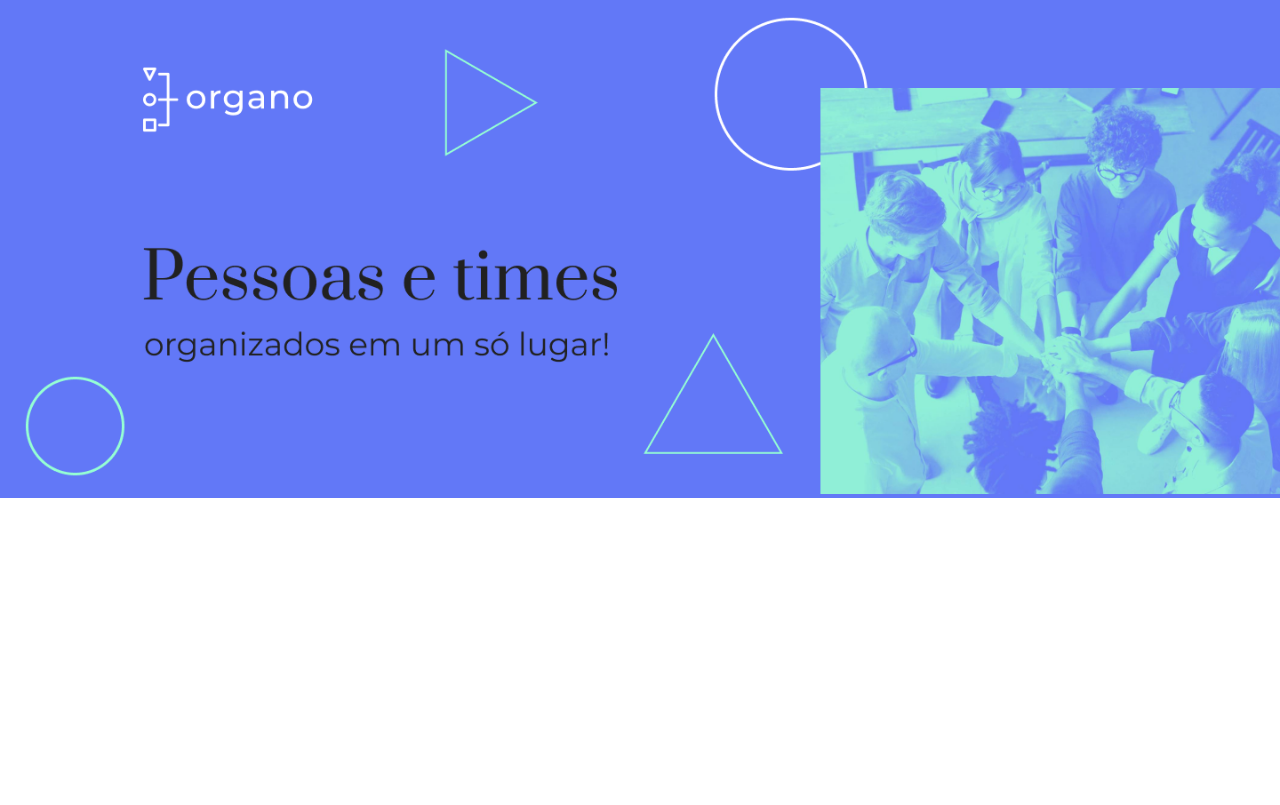
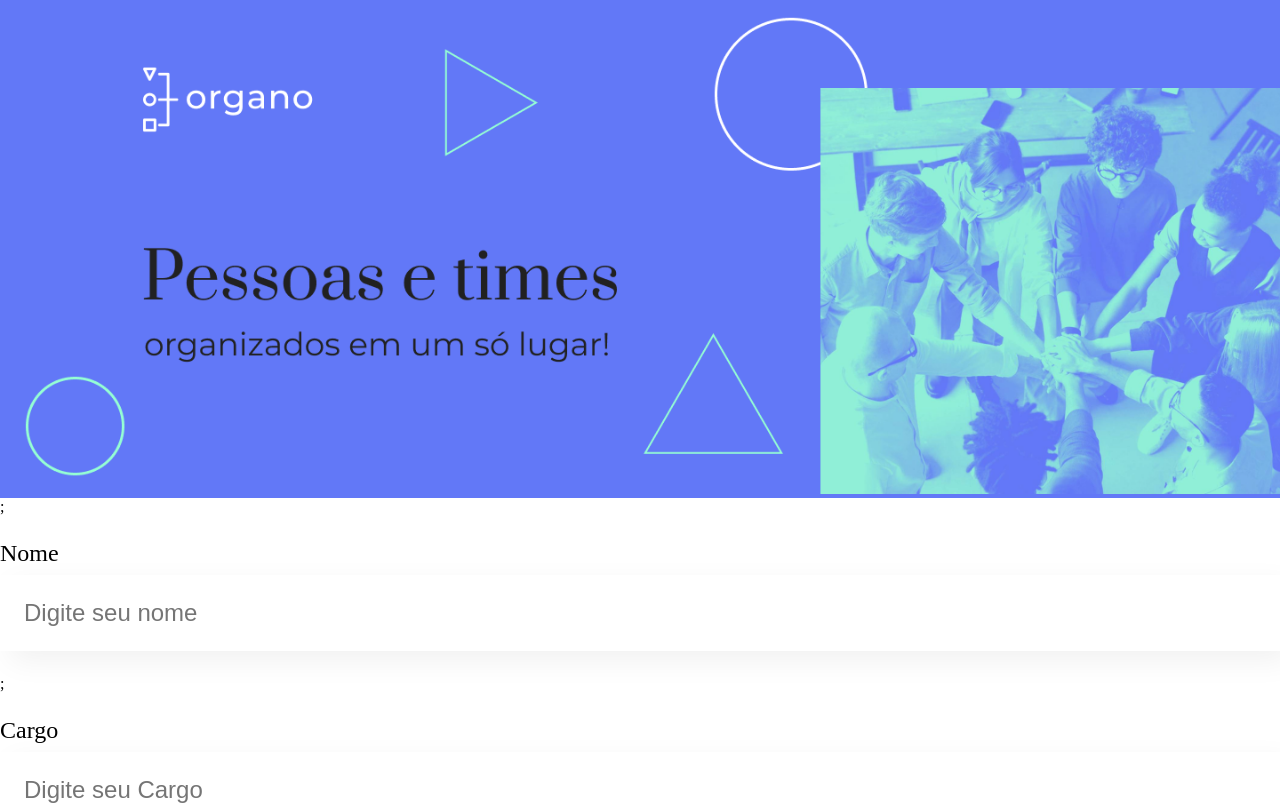
Before and after one commit to Vittor-Emanoel/Organo, a React (Create React App) app: page / in a window 1280 px wide. Shown: the top 805 px of the page. Built offline with nearby package versions, Linux system fonts and the light colour scheme.

Commit message:
Formulário & Props

```diff
--- a/src/App.js
+++ b/src/App.js
@@ -1,8 +1,16 @@
 import "./App.css";
-import Banner from "./componentes/Banner/Banner";
+import Banner from "./componentes/Banner/index.js";
+import CampoTexto from "./componentes/CampoTexto/index.js";
 
 function App() {
-  return <Banner />;
+  return (
+    <>
+      <Banner />;
+      <CampoTexto label="Nome" placeholder="Digite seu nome" />;
+      <CampoTexto label="Cargo" placeholder="Digite seu Cargo" />;
+      <CampoTexto label="Imagem" placeholder="Informe o endereço da imagem" />;
+    </>
+  );
 }
 
 export default App;
--- a/src/componentes/Banner/Banner.js
+++ b/src/componentes/Banner/index.js
@@ -1,6 +1,6 @@
 import "./Banner.css";
 
-function Banner() {
+const Banner = () => {
   //JSX -
   return (
     <header className="banner">
@@ -10,6 +10,6 @@ function Banner() {
       />
     </header>
   );
-}
+};
 
 export default Banner;
--- /dev/null
+++ b/src/componentes/CampoTexto/CampoTexto.css
@@ -0,0 +1,17 @@
+.campo-texto {
+  margin: 24px 0px;
+}
+.campo-texto label {
+  display: block;
+  margin-bottom: 8px;
+  font-size: 24px;
+}
+.campo-texto input {
+  width: 100%;
+
+  background-color: #fff;
+  box-shadow: 10px 10px 30px rgba(0, 0, 0, 0.06);
+  border: none;
+  font-size: 24px;
+  padding: 24px;
+}
--- /dev/null
+++ b/src/componentes/CampoTexto/index.js
@@ -0,0 +1,12 @@
+import "./CampoTexto.css";
+
+const CampoTexto = (props) => {
+  return (
+    <div className="campo-texto">
+      <label>{props.label}</label>
+      <input placeholder={props.placeholder} />
+    </div>
+  );
+};
+
+export default CampoTexto;
```
